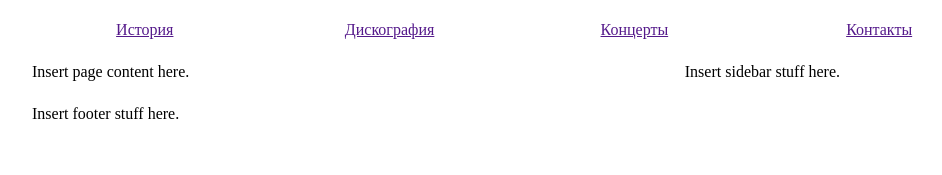
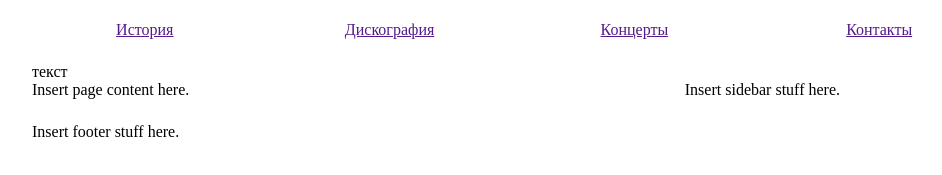
Before and after one commit to xVir/xvir.github.com, a plain HTML site: page index.html in a window 1280 px wide. Shown: the part 79-254 px from the top of the page, without its empty margins (128-1070 px from the left). Drawn offline with Linux system fonts and the light colour scheme; a small style sheet from the web is missing.

Commit message:
add text

```diff
--- a/index.html
+++ b/index.html
@@ -47,7 +47,7 @@
 
       </nav>
 
-
+    <div>текст</div>
 
     <section id="content_wrap" class="row">
       <article class="col span_8">
```
